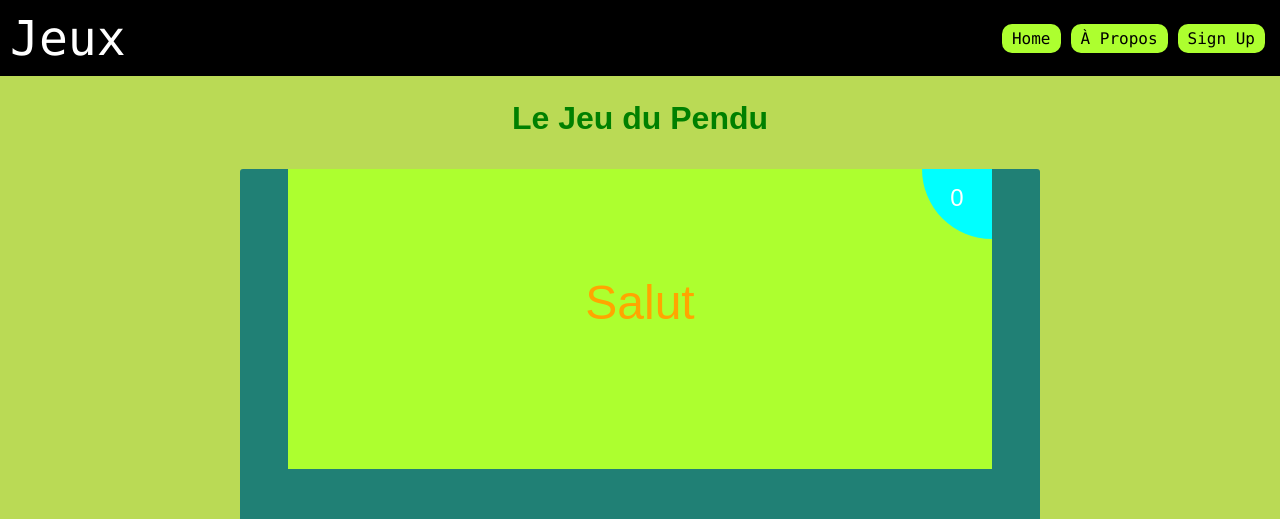
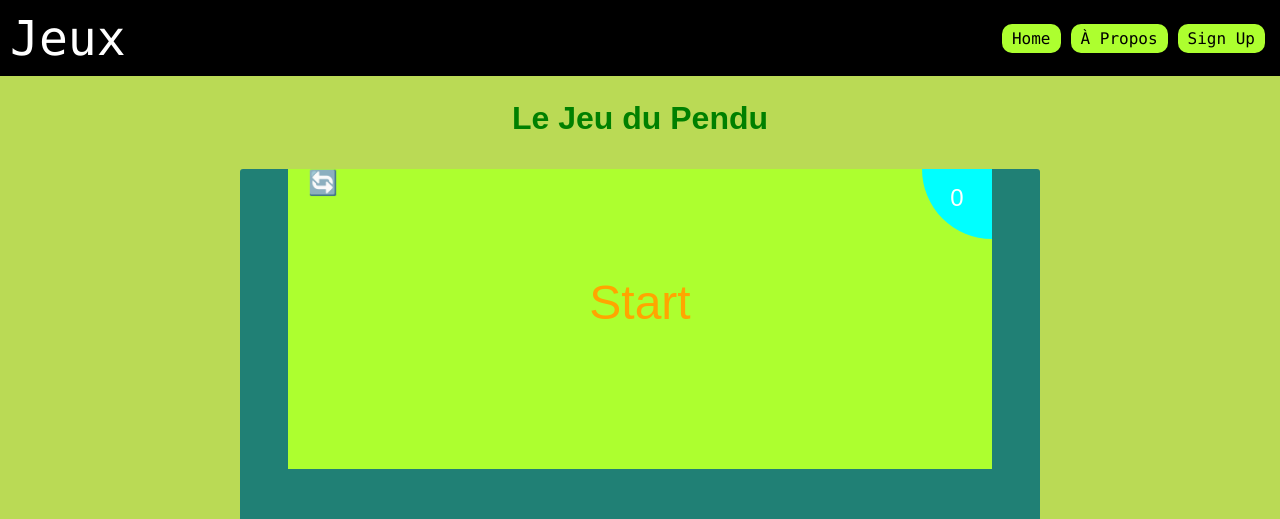
Before and after one commit to bastienrc/jeux, a React (Create React App) app: page /pendu in a window 1280 px wide. Shown: the top 519 px of the page. Built offline with nearby package versions, Linux system fonts and the light colour scheme.

Commit message:
Ajout d'un bouton reset

```diff
--- a/src/pages/Pendu.js
+++ b/src/pages/Pendu.js
@@ -63,10 +63,20 @@ const Score = styled.div`
   padding-top: 15px;
   border-radius: 0% 0% 0% 100%;
 `
+
+const Reset = styled.div`
+  position: absolute;
+  top : 0;
+  left: 0;
+  width: 70px;
+  height: 70px;
+  font-size: 1.5rem;
+`
+
 const Pendu = () => {
   const [score, setScore] = useState(0)
   const [usedLetters, setUsedLetters] = useState([])
-  const [animation, setAnimation] = useState('Salut')
+  const [animation, setAnimation] = useState('Start')
 
   const wordRandom = (words) => {
     const min = Math.ceil(0)
@@ -76,7 +86,7 @@ const Pendu = () => {
   }
 
   const words = ['pomme', 'fraise', 'orange', 'banane', 'clementine', 'kiwi']
-  const [word] = useState(wordRandom(words))
+  const [word, setWord] = useState(wordRandom(words))
 
   const Keys = [
     'a', 'z', 'e', 'r', 't', 'y', 'u', 'i', 'o', 'p',
@@ -104,10 +114,18 @@ const Pendu = () => {
     }
   }
 
+  const handleReset = function () {
+    setWord(wordRandom(words))
+    setScore(0)
+    setUsedLetters([])
+    setAnimation('Start')
+  }
+
   return (
     <Layout pageTitle='Le Jeu du Pendu'>
       <Container>
         <Animation>
+          <Reset onClick={() => handleReset()}>🔄</Reset>
           {animation}
           <Score>{score}</Score>
         </Animation>
```
